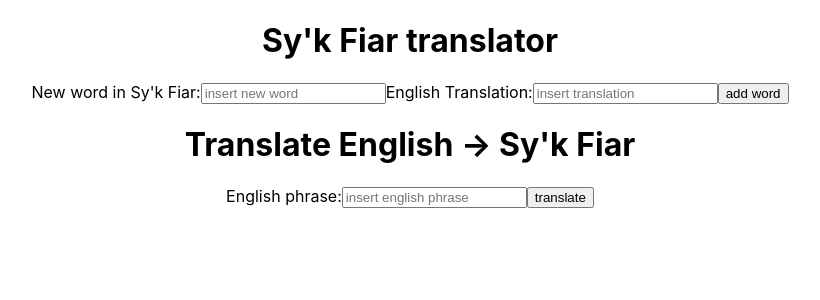
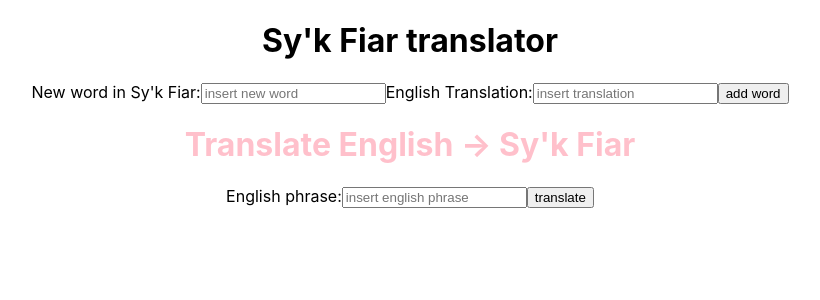
Before and after one commit to MareikeTaeubner/sy-k-fiar-translator, a React (Create React App) app: page / in a window 1280 px wide. Shown: the top 300 px of the page, without its empty margins (230-1050 px from the left). Built offline with nearby package versions, Linux system fonts and the light colour scheme; what lowdb would draw is missing.

Commit message:
a bit pink makes stuff more fun

```diff
--- a/src/TranslateGui.js
+++ b/src/TranslateGui.js
@@ -18,7 +18,7 @@ function TranslateGui() {
 
   return (
     <div>
-      <h1>Translate English -> Sy'k Fiar</h1>
+      <h1 style={{ color: "pink" }}>Translate English -> Sy'k Fiar</h1>
       <form onSubmit={handleSubmit}>
         <label>English phrase:</label>
         <input
```
